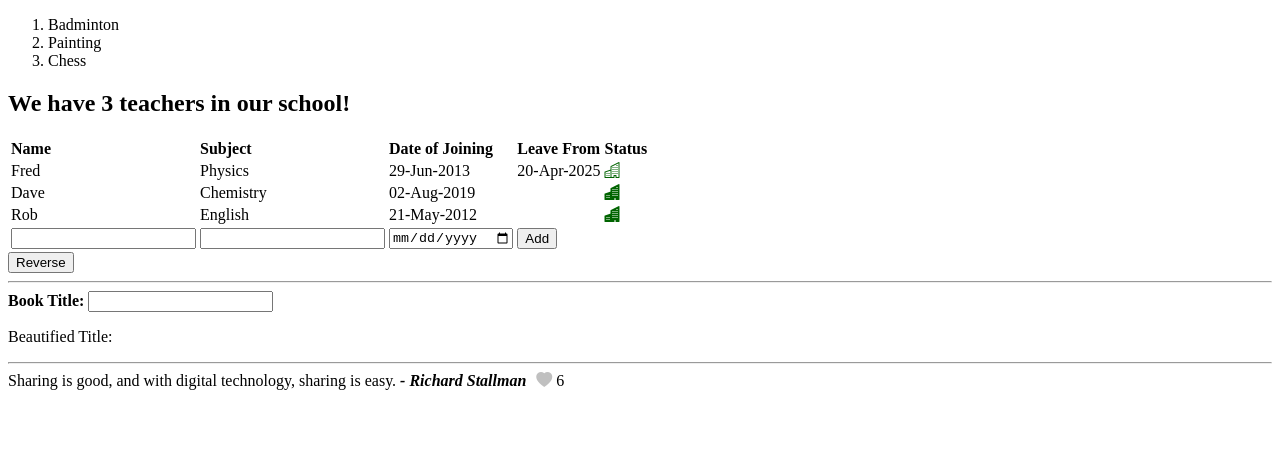
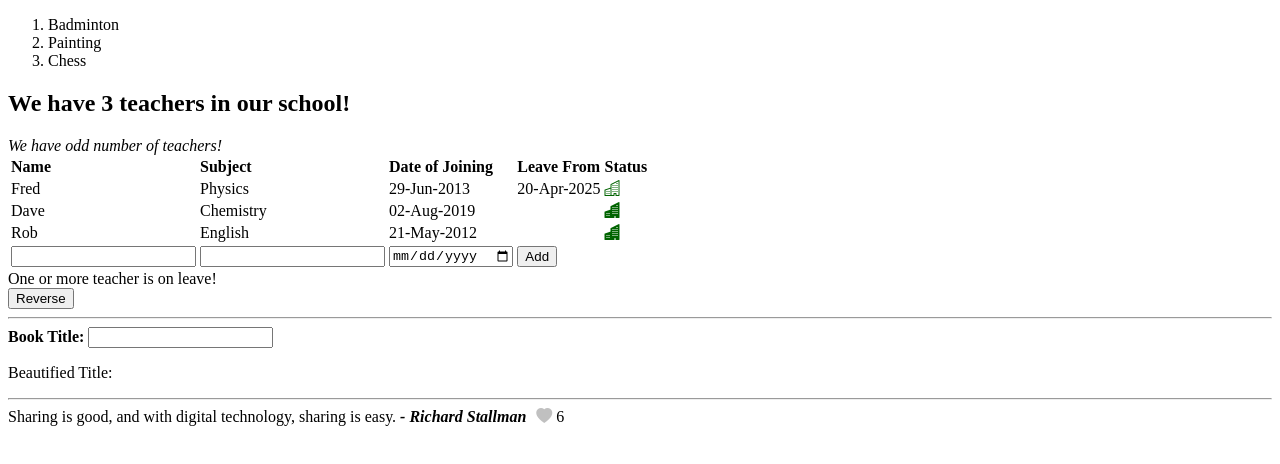
Before and after one commit to shenbaga-murugan/school-app, an Angular app: page / in a window 1280 px wide. Shown: the top 464 px of the page. Built offline with nearby package versions, Linux system fonts and the light colour scheme.

Commit message:
tried some ngIf and hidden div

```diff
--- a/src/app/heart-button/heart-button.component.html
+++ b/src/app/heart-button/heart-button.component.html
@@ -1,5 +1,5 @@
 <ng-content select=".famous-quote"></ng-content>
 <span style="padding-left: 10px;"
-    class="clickable-heart bi {{liked ? 'heart-liked bi-heart-fill' : 'heart-broken bi-heart-fill'}}"
+    class="clickable-heart bi bi-heart-fill {{liked ? 'heart-liked' : 'heart-broken'}}"
     (click)="onToggleLike()"></span>
 {{likeCount}}
--- a/src/app/teacher/teacher.component.html
+++ b/src/app/teacher/teacher.component.html
@@ -1,4 +1,7 @@
 <h2>We have {{teachers.length}} teachers in our school!</h2>
+<h3 *ngIf="teachers.length % 2 == 0; then evenTeachers else oddTeachers"></h3>
+<ng-template #oddTeachers><i>We have odd number of teachers!</i></ng-template>
+<ng-template #evenTeachers><u>We have even number of teachers!</u></ng-template>
 <table>
     <tr>
         <td><b>Name</b></td>
@@ -20,4 +23,5 @@
         <td><button (click)="addTeacher()">Add</button><br/></td>
     </tr>
 </table>
+<div [hidden]="!anyTeacherOnLeave()">One or more teacher is on leave!</div>
 <button (click) = "reverse()">Reverse</button>
--- a/src/app/teacher/teacher.component.ts
+++ b/src/app/teacher/teacher.component.ts
@@ -34,4 +34,10 @@ export class TeacherComponent {
       this.teachers[staus["empIndex"]].lwd = new Date();
     }
   }
+  anyTeacherOnLeave() {
+    return this.teachers.some(this.isLwDNotNull);
+  }
+  isLwDNotNull(elem: Teacher, ind: number, arr: Teacher[]) {
+    return !!elem.lwd;
+  }
 }
```
